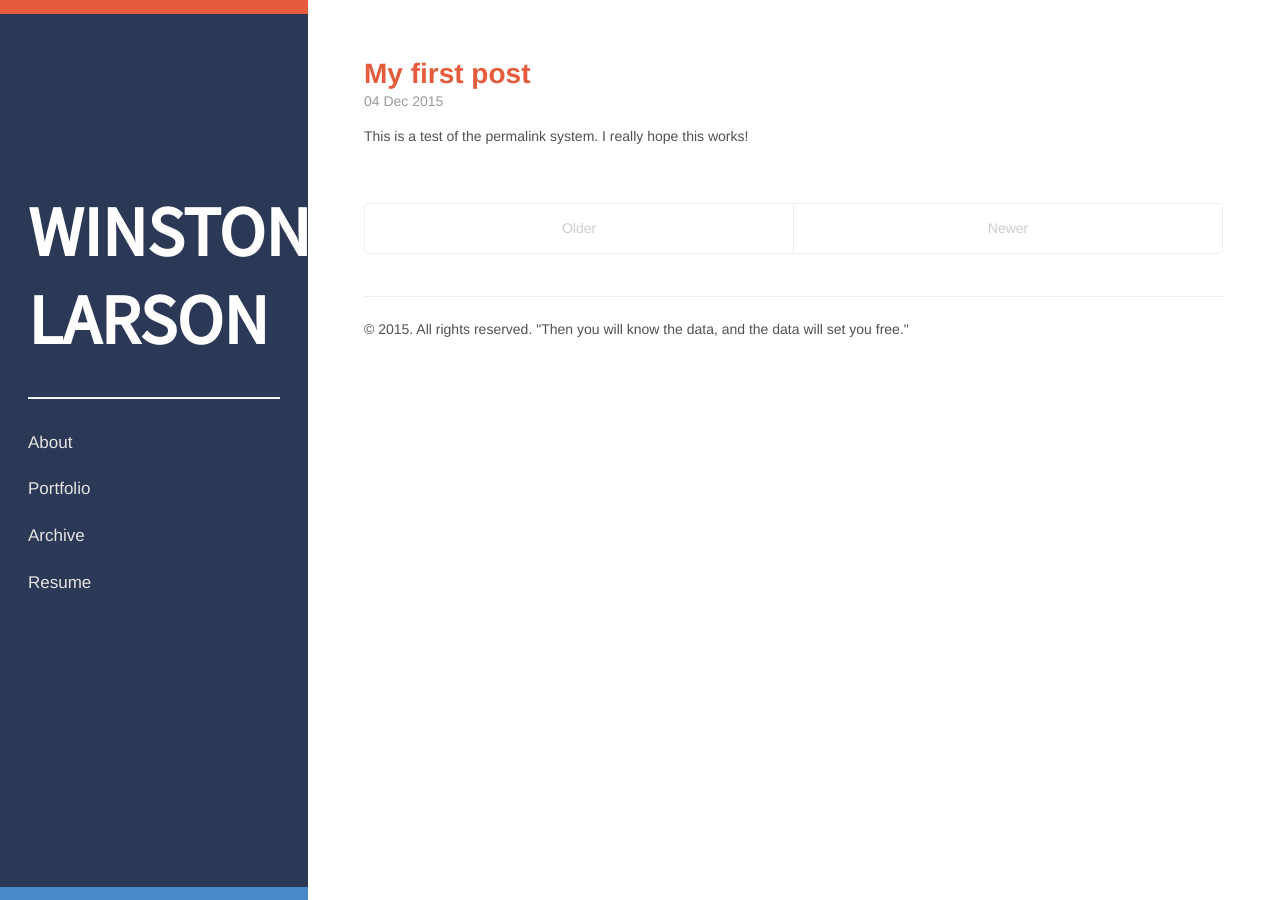
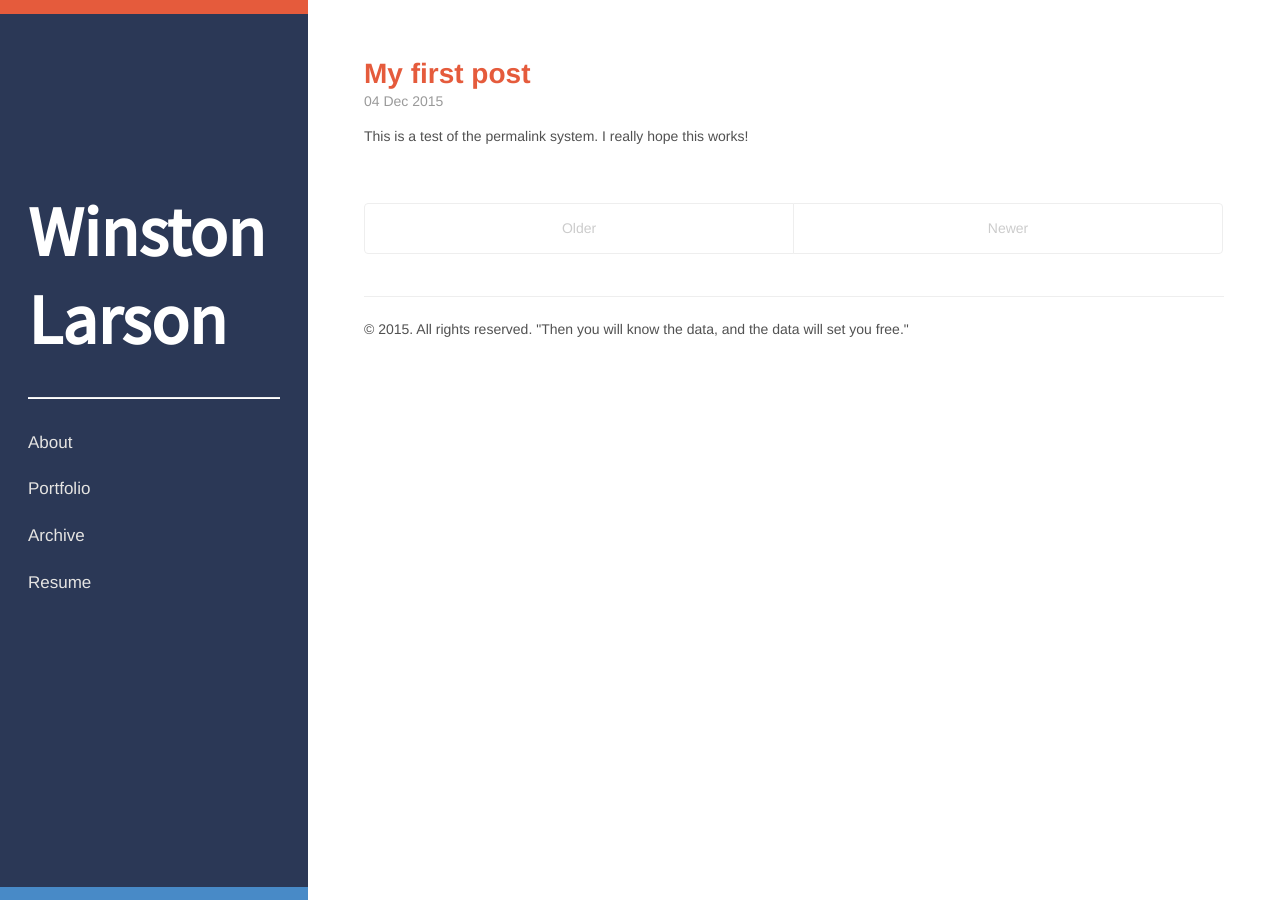
Before and after one commit to winstonlarson/old_website, a Jekyll site: the page built from index.html, in a window 1280 px wide. Built offline with Jekyll 4.4.1, drawn with Linux system fonts in a browser that asks for light colours; some web fonts are replaced; the list of posts is cut into pages by our own code.

Commit message:
done playing

```diff
--- a/_includes/sidebar.html
+++ b/_includes/sidebar.html
@@ -11,8 +11,7 @@
     <div class="sidebar-about">
       <h1>
         <a style="text-decoration:none; color: #fff" href="{{ site.baseurl }}">
-          <!-- {{ site.title }} -->
-          WINSTON LARSON
+          {{ site.title }}
         </a>
       </h1>
       <p class="lead">{{ site.description }}</p>
```
Also changed, not shown: 10 other files.
